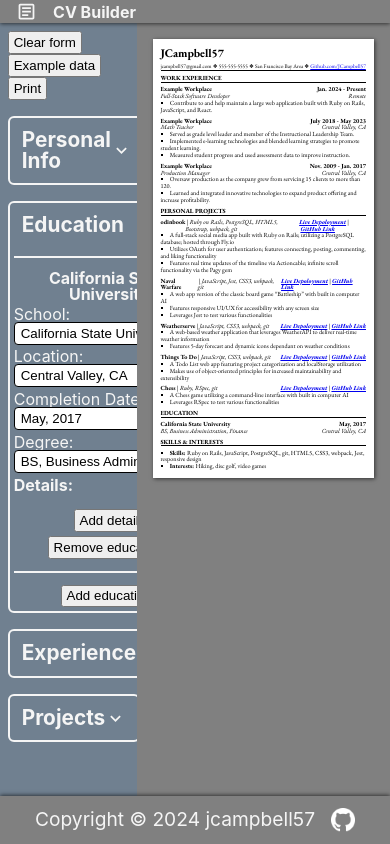
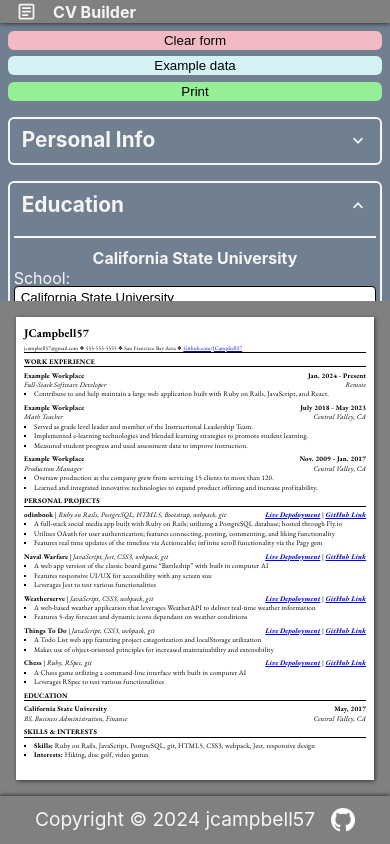
Before and after one commit to jcampbell57/cv-builder, a React app: page / in a window 390 px wide. Both pictures are taken after a click on the element "Education". Built offline with nearby package versions, Linux system fonts and the light colour scheme; the HTML template or start-up script is replaced by a standard one.

Commit message:
add print functionality, add mobile styling, update button styling

```diff
--- a/src/components/EducationFieldset.jsx
+++ b/src/components/EducationFieldset.jsx
@@ -74,6 +74,7 @@ function EducationFieldset({
     details.splice(detailIndex, 1)
     updatedEducation[eduIndex].details = details
     setEducation(updatedEducation)
+    localStorage.setItem('resumeFormEducation', JSON.stringify(updatedEducation))
   }
 
   return (
@@ -150,18 +151,18 @@ function EducationFieldset({
                   </ul>
                   <br />
                   <div className='btnContainer'>
-                    <button type='button' className='btn' onClick={() => addDetail(eduIndex)}>Add detail</button>
+                    <button type='button' className='btn blueBtn' onClick={() => addDetail(eduIndex)}>Add detail</button>
                   </div>
                 </fieldset>
                 <div className='btnContainer'>
-                  <button type='button' className='btn' onClick={() => removeEducation(eduIndex)}>Remove education</button>
+                  <button type='button' className='btn redBtn' onClick={() => removeEducation(eduIndex)}>Remove education</button>
                 </div>
               </section>
               <hr className='formSeperator' />
             </React.Fragment>
           ))}
           <div className='btnContainer'>
-            <button type='button' className='btn' onClick={addEducation}>Add education</button>
+            <button type='button' className='btn blueBtn' onClick={addEducation}>Add education</button>
           </div>
         </>
       )}
--- a/src/components/ExperienceFieldset.jsx
+++ b/src/components/ExperienceFieldset.jsx
@@ -162,18 +162,18 @@ function ExperienceFieldset({
                   </ul>
                   <br />
                   <div className='btnContainer'>
-                    <button type='button' className='btn' onClick={() => addDetail(expIndex)}>Add detail</button>
+                    <button type='button' className='btn blueBtn' onClick={() => addDetail(expIndex)}>Add detail</button>
                   </div>
                 </fieldset>
                 <div className='btnContainer'>
-                  <button type='button' className='btn' onClick={() => removeExperience(expIndex)}>Remove experience</button>
+                  <button type='button' className='btn redBtn' onClick={() => removeExperience(expIndex)}>Remove experience</button>
                 </div>
               </section>
               <hr className='formSeperator' />
             </React.Fragment>
           ))}
           <div className='btnContainer'>
-            <button type='button' className='btn' onClick={addExperience}>Add experience</button>
+            <button type='button' className='btn blueBtn' onClick={addExperience}>Add experience</button>
           </div>
         </>
       )}
--- a/src/components/GeneralFieldset.jsx
+++ b/src/components/GeneralFieldset.jsx
@@ -103,15 +103,14 @@ function GeneralFieldset({
     const updatedInterests = [...interests]
     updatedInterests[index] = value;
     setInterests(updatedInterests)
+    localStorage.setItem('resumeFormInterests', JSON.stringify(updatedInterests))
   }
 
   const removeInterest = (index) => {
     const newInterests = [...interests]
     newInterests.splice(index, 1)
     setInterests(newInterests)
-    if (!newInterests.length) {
-      localStorage.setItem('resumeFormInterests', JSON.stringify(newInterests));
-    }
+    localStorage.setItem('resumeFormInterests', JSON.stringify(newInterests))
   }
 
   return (
@@ -194,7 +193,7 @@ function GeneralFieldset({
             </ul>
             <br />
             <div className='btnContainer'>
-              <button type='button' className='btn' onClick={addCertification}>Add certification</button>
+              <button type='button' className='btn blueBtn' onClick={addCertification}>Add certification</button>
             </div>
           </fieldset>
           <fieldset>
@@ -220,7 +219,7 @@ function GeneralFieldset({
             </ul>
             <br />
             <div className='btnContainer'>
-              <button type='button' className='btn' onClick={addSkill}>Add skill</button>
+              <button type='button' className='btn blueBtn' onClick={addSkill}>Add skill</button>
             </div>
           </fieldset>
           <fieldset>
@@ -245,7 +244,7 @@ function GeneralFieldset({
             </ul>
             <br />
             <div className='btnContainer'>
-              <button type='button' className='btn' onClick={addInterest}>Add interest</button>
+              <button type='button' className='btn blueBtn' onClick={addInterest}>Add interest</button>
             </div>
           </fieldset>
         </>
--- a/src/components/ProjectsFieldset.jsx
+++ b/src/components/ProjectsFieldset.jsx
@@ -165,7 +165,7 @@ function ProjectsFieldset({
                   </ul>
                   <br />
                   <div className='btnContainer'>
-                    <button type='button' className='btn' onClick={() => addSkill(projIndex)}>Add skill</button>
+                    <button type='button' className='btn blueBtn' onClick={() => addSkill(projIndex)}>Add skill</button>
                   </div>
                 </fieldset>
                 <fieldset>
@@ -189,18 +189,18 @@ function ProjectsFieldset({
                   </ul>
                   <br />
                   <div className='btnContainer'>
-                    <button type='button' className='btn' onClick={() => addDetail(projIndex)}>Add detail</button>
+                    <button type='button' className='btn blueBtn' onClick={() => addDetail(projIndex)}>Add detail</button>
                   </div>
                 </fieldset>
                 <div className='btnContainer'>
-                  <button type='button' className='btn' onClick={() => removeProject(projIndex)}>Remove project</button>
+                  <button type='button' className='btn redBtn' onClick={() => removeProject(projIndex)}>Remove project</button>
                 </div>
               </section>
               <hr className='formSeperator' />
             </React.Fragment>
           ))}
           <div className='btnContainer'>
-            <button type='button' className='btn' onClick={addProject}>Add project</button>
+            <button type='button' className='btn blueBtn' onClick={addProject}>Add project</button>
           </div>
         </>
       )}
--- a/src/components/ResumeForm.jsx
+++ b/src/components/ResumeForm.jsx
@@ -27,16 +27,15 @@ function ResumeForm({
   setEducation,
   setExperience,
   setProjects,
-  handleInputBlur,
   populateExample,
   clearForm,
 }) {
   return (
     <div className="formContainer">
       <div className='menuBtnContainer'>
-        <button type='button' className='btn clearBtn' onClick={clearForm}>Clear form</button>
-        <button type='button' className='btn populateBtn' onClick={populateExample}>Example data</button>
-        <button type='button' className='btn printBtn'>Print</button>
+        <button type='button' className='btn redBtn' onClick={clearForm}>Clear form</button>
+        <button type='button' className='btn blueBtn' onClick={populateExample}>Example data</button>
+        <button type='button' className='btn greenBtn' onClick={() => window.print()}>Print</button>
       </div>
       <form>
         <GeneralFieldset
--- a/src/styles/style.css
+++ b/src/styles/style.css
@@ -39,6 +39,16 @@
   --footer-height: 3rem;
   --hover: hsl(0, 0%, 96%, 0.2);
   --active: hsl(0, 0%, 96%, 0.4);
+
+  --red-button: rgb(255, 192, 203, 0.9);
+  --red-button-hover: rgb(255, 192, 203, 0.8);
+  --red-button-active: rgb(255, 192, 203);
+  --blue-button: rgb(224, 255, 255, 0.9);
+  --blue-button-hover: rgb(224, 255, 255, 0.8);
+  --blue-button-active: rgb(224, 255, 255);
+  --green-button: rgb(152, 251, 152, 0.9);
+  --green-button-hover: rgb(152, 251, 152, 0.8);
+  --green-button-active: rgb(152, 251, 152);
 }
 
 body {
@@ -106,16 +116,63 @@ header {
     box-sizing: border-box;
   }
 
+  .menuBtnContainer {
+    display: flex;
+    flex-direction: column;
+    gap: 0.4rem;
+  }
+
   .btnContainer {
     display: flex;
-    gap: 1rem;
-    justify-content: center;
+    flex-direction: column;
+    width: 85%;
+    align-self: center;
   }
 
   .btn {
     padding: 0.5vw 1vw;
-    /* border: none;
-    border-radius: 4px; */
+  }
+
+  .redBtn {
+    background-color: var(--red-button);
+    border: 0;
+    border-radius: 6px;
+  }
+
+  .redBtn:hover {
+    background-color: var(--red-button-hover);
+  }
+
+  .redBtn:active {
+    background-color: var(--red-button-active);
+  }
+
+  .blueBtn {
+    background-color: var(--blue-button);
+    border: 0;
+    border-radius: 6px;
+  }
+
+  .blueBtn:hover {
+    background-color: var(--blue-button-hover);
+  }
+
+  .blueBtn:active {
+    background-color: var(--blue-button-active);
+  }
+
+  .greenBtn {
+    background-color: var(--green-button);
+    border: 0;
+    border-radius: 6px;
+  }
+
+  .greenBtn:hover {
+    background-color: var(--green-button-hover);
+  }
+
+  .greenBtn:active {
+    background-color: var(--green-button-active);
   }
 
   form {
@@ -175,7 +232,6 @@ header {
     display: flex;
     flex-direction: column;
     gap: 1vw;
-    /* margin-bottom: 1rem; */
   }
 
   .flexLabel {
@@ -254,7 +310,7 @@ header {
   .previewPage {
     background-color: white;
     color: black;
-    margin: 1rem;
+    margin: 1rem auto;
     box-shadow:  1px 1px 4px rgb(0, 0, 0, 0.6);
 
     aspect-ratio: 8.5 / 11;
@@ -263,8 +319,9 @@ header {
     max-width: calc((100vh - var(--header-height) - var(--footer-height) - 2rem) * (8.5 / 11));
     max-height: calc(100vh - var(--header-height) - var(--footer-height) - 2rem);
 
-    line-height: 1.1;
-    font-size: clamp(0.3rem, 1.6vw, 0.75rem);
+    line-height: 1.35;
+    letter-spacing: 0.15px;
+    font-size: clamp(0.35rem, 1.8vw, 0.75rem);
     padding: clamp(0.5rem, 1.5vw, 1rem);
     box-sizing: border-box;
   }
@@ -277,12 +334,12 @@ header {
   .previewUserInfo {
     font-size: 1rem;
     font-size: clamp(0.3rem, 1.4vw, 0.88rem);
-    border-bottom: 1px solid black;
+    border-bottom: 1.5px solid black;
     margin-bottom: clamp(0.25rem, 1vw, 0.5rem);
   }
 
   .previewSectionHeader {
-    border-bottom: 1px solid black;
+    border-bottom: 1.5px solid black;
     margin-bottom: 0.2rem
   }
 
@@ -335,3 +392,87 @@ footer > a {
 .githubIcon:hover {
   transform: rotate(-360deg) scale(1.2);
 }
+
+/* Mobile styling */
+
+/* @media only screen and (max-width: 760px) { */
+@media only screen and (max-width: 760px) {
+    .contentContainer {
+    flex-direction: column;
+  }
+
+  .formContainer {
+    width: unset;
+    min-height: 30vh;
+  }
+
+  .previewContainer {
+    width: unset;
+  }
+
+  .previewPage {
+    max-width: calc((70vh - var(--header-height) - var(--footer-height) - 2rem) * (8.5 / 11));
+    max-height: calc(70vh - var(--header-height) - var(--footer-height) - 2rem);
+  }
+}
+
+/* This will only apply when printing */
+@media print {
+  @page {
+    margin: 0;
+  }
+
+  html,
+  body {
+    width: 100%;
+    height: 100%;
+    margin: 0;
+    padding: 0;
+    overflow: hidden;
+    box-sizing: border-box;
+  }
+
+  body * {
+    visibility: hidden;
+  }
+
+  .previewContainer,
+  .previewContainer * {
+    visibility: visible;
+  }
+
+  .previewContainer {
+    position: absolute;
+    left: 0;
+    top: 0;
+    right: 0;
+    bottom: 0;
+    width: 100%;
+    box-sizing: border-box;
+  }
+
+  .previewPage {
+    box-shadow: none;
+    width: 100%;
+    margin: 0 auto;
+    padding: 0.5in !important;
+    max-width: none;
+    aspect-ratio: unset;
+    font-size: 12pt;
+    line-height: normal;
+    letter-spacing: normal;
+    box-sizing: border-box;
+  }
+
+  .previewName {
+    font-size: 24pt;
+  }
+
+  .previewUserInfo {
+    font-size: 14pt;
+  }
+
+  ::marker {
+    font-size: 0.8rem;
+  }
+}
```
